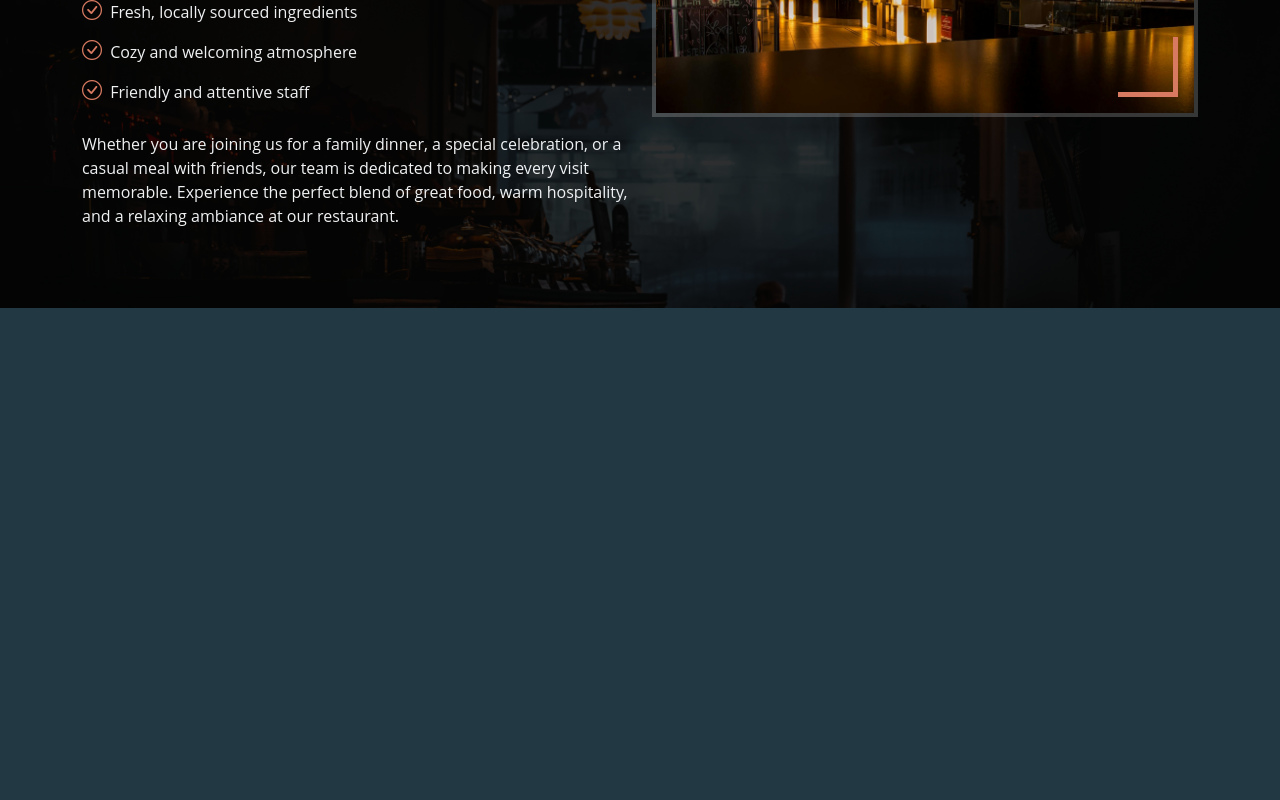
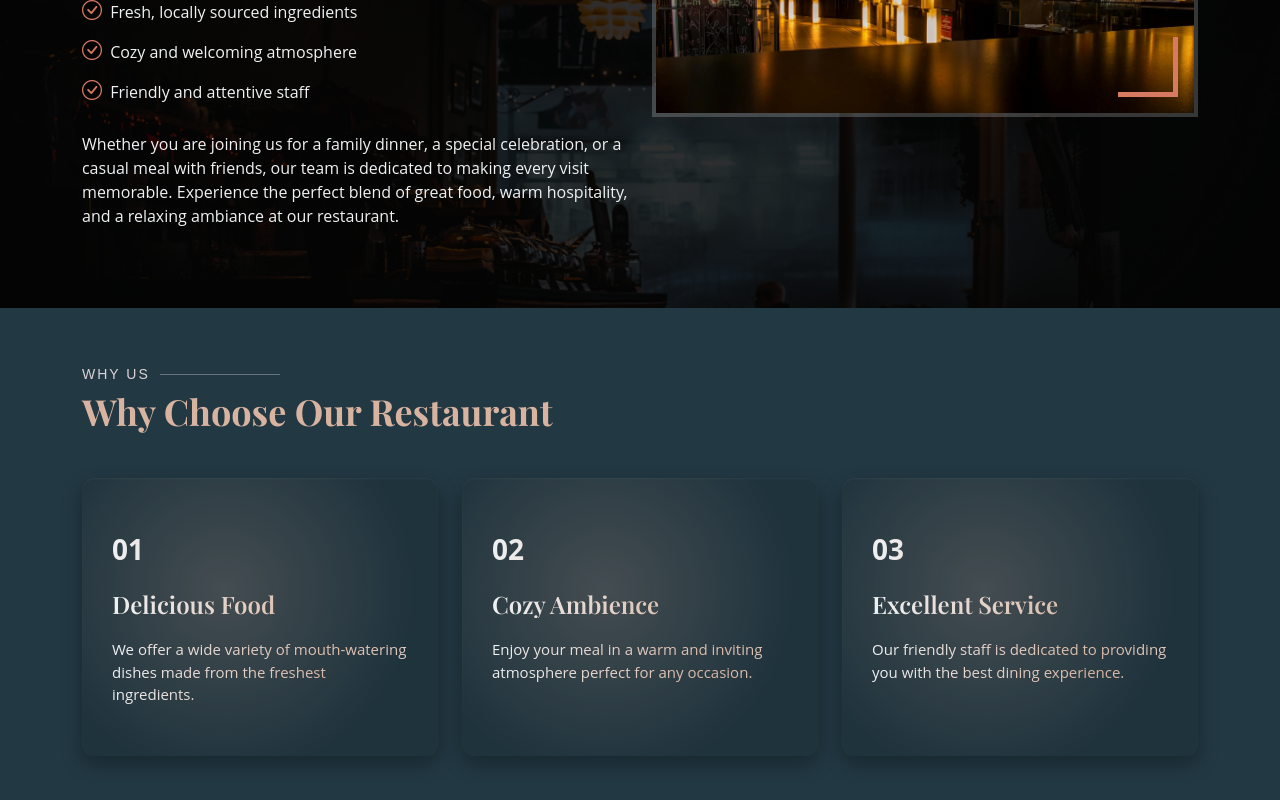
Before and after one commit to 21Kl3v1s21/Thief-Restaurant, a Next.js app: page / in a window 1280 px wide. Shown: the part 1074-1874 px from the top of the page. Before the commit the page ends 1382 px from the top, so only its background shows below. Built offline with nearby package versions, Linux system fonts and the light colour scheme.

Commit message:
Why become a superhero

```diff
--- /dev/null
+++ b/src/app/api/whyus/route.ts
@@ -0,0 +1,5 @@
+import { whyUs } from "@/app/data/data";
+
+export async function GET() {
+    return Response.json(whyUs);
+}
--- /dev/null
+++ b/src/app/components/SectionTitle.tsx
@@ -0,0 +1,11 @@
+import React from 'react'
+import './sectionTitle.css'
+
+export default function SectionTitle({title, subtitle} : {title:string; subtitle:string;}) {
+  return (
+    <div className='section-title'>
+        <h2>{title}</h2>
+        <p>{subtitle}</p>
+    </div>
+  )
+}
--- /dev/null
+++ b/src/app/components/WhyUsCard.tsx
@@ -0,0 +1,39 @@
+'use client'
+import React, { useRef } from 'react'
+
+type Props = {
+  item: {
+    id: number
+    title: string
+    content: string
+  }
+}
+
+export default function WhyUsCard({ item }: Props) {
+  const cardRef = useRef<HTMLDivElement>(null)
+
+  const handleMouseMove = (e: React.MouseEvent) => {
+    const card = cardRef.current
+    if (!card) return
+
+    const rect = card.getBoundingClientRect()
+    const x = ((e.clientX - rect.left) / rect.width) * 100
+    const y = ((e.clientY - rect.top) / rect.height) * 100
+
+    card.style.setProperty('--x', `${x}%`)
+    card.style.setProperty('--y', `${y}%`)
+  }
+
+  return (
+    <div
+      className="col-md-6 col-lg-4 d-flex"
+      onMouseMove={handleMouseMove}
+    >
+      <div className="box w-100" ref={cardRef}>
+        <span className='gradient-text'>{item.id.toString().padStart(2, '0')}</span>
+        <h4 className='gradient-text'>{item.title}</h4>
+        <p className='gradient-text'>{item.content}</p>
+      </div>
+    </div>
+  )
+}
--- a/src/app/components/nav.css
+++ b/src/app/components/nav.css
@@ -53,7 +53,7 @@
   opacity: 0;
   visibility: hidden;
   background: #223843;
-  box-shadow: 0px 0px 30px rgan(127, 137, 161, 0.25);
+  box-shadow: 0px 0px 30px rgba(127, 137, 161, 0.25);
   transition: 0.3s;
   border-radius: 4px;
 }
--- /dev/null
+++ b/src/app/components/sectionTitle.css
@@ -0,0 +1,33 @@
+.section-title {
+  padding-bottom: 40px;
+}
+
+.section-title h2 {
+  font-size: 14px;
+  font-weight: 500;
+  padding: 0;
+  line-height: 1px;
+  margin: 0 0 5px 0;
+  letter-spacing: 2px;
+  text-transform: uppercase;
+  color: #dbd3d8;
+  font-family: "Poppins", sans-serif;
+}
+
+.section-title h2::after {
+  content: "";
+  width: 120px;
+  height: 1px;
+  display: inline-block;
+  background: rgba(255, 255, 255, 0.3);
+  margin: 4px 10px;
+}
+
+.section-title p {
+  margin: 0;
+  margin: 0;
+  font-size: 36px;
+  font-weight: 700;
+  font-family: "Playfair Display", serif;
+  color: #d8b4a0;
+}
--- a/src/app/data/data.ts
+++ b/src/app/data/data.ts
@@ -48,3 +48,21 @@ export const navs = [
         active:false,
     },
 ];
+
+export const whyUs = [
+    {
+        id:1,
+        title:'Delicious Food',
+        content:'We offer a wide variety of mouth-watering dishes made from the freshest ingredients.'
+    },
+    {
+        id:2,
+        title:'Cozy Ambience',
+        content:'Enjoy your meal in a warm and inviting atmosphere perfect for any occasion.'
+    },
+    {
+        id:3,
+        title:'Excellent Service',
+        content:'Our friendly staff is dedicated to providing you with the best dining experience.'
+    }
+]
--- a/src/app/page.tsx
+++ b/src/app/page.tsx
@@ -1,11 +1,13 @@
 import About from "./sections/About";
 import Hero from "./sections/Hero";
+import WhyUs from "./sections/WhyUs";
 export default function Home() {
   return (
     <>
     <Hero />
     <main id="main">
       <About/>
+      <WhyUs/>
     </main>
     </>
   );
--- /dev/null
+++ b/src/app/sections/WhyUs.tsx
@@ -0,0 +1,31 @@
+import React from 'react'
+import './whyUs.css'
+import WhyUsCard from '../components/WhyUsCard'
+import SectionTitle from '../components/SectionTitle'
+
+type WhyUsItem = {
+  id: number
+  title: string
+  content: string
+}
+
+async function getWhyUsData() {
+  const res = await fetch('http://localhost:3000/api/whyus')
+  return res.json()
+}
+
+export default async function WhyUs() {
+  const items: WhyUsItem[] = await getWhyUsData()
+
+  return (
+    <section id="why-us" className="why-us">
+      <div className="container">
+        <SectionTitle title="Why Us" subtitle="Why Choose Our Restaurant" />
+        <div className="row justify-content-center">
+          {items?.length > 0 &&
+            items.map((item) => <WhyUsCard key={item.id} item={item} />)}
+        </div>
+      </div>
+    </section>
+  )
+}
--- /dev/null
+++ b/src/app/sections/whyUs.css
@@ -0,0 +1,82 @@
+.why-us .box {
+  padding: 50px 30px;
+  background: radial-gradient(
+      circle at var(--x, 40%) var(--y, 40%),
+      rgba(216, 180, 160, 0.2),
+      transparent 70%
+    ),
+    linear-gradient(to bottom, #1f333d, #1f333d);
+
+  border-radius: 12px;
+  overflow: hidden;
+  position: relative;
+  box-shadow: 0 8px 20px rgba(0, 0, 0, 0.3),
+    /* bottom shadow */ 0 1px 2px rgba(255, 255, 255, 0.05) inset; /* inner glow */
+  transition: transform 0.3s ease, box-shadow 0.3s ease;
+  transform-style: preserve-3d;
+}
+
+.why-us .box:hover {
+  transform: translateY(-6px);
+  box-shadow: 0 12px 30px rgba(0, 0, 0, 0.4),
+    0 1px 2px rgba(255, 255, 255, 0.1) inset;
+}
+
+.why-us .box span {
+  display: block;
+  font-size: 28px;
+  font-weight: 700;
+  color: #d8b4a0;
+}
+
+.why-us .box h4 {
+  font-size: 24px;
+  font-weight: 600;
+  padding: 0;
+  margin: 20px 0;
+  color: #eff1f3;
+}
+
+.why-us .box p {
+  color: #eff1f3;
+  font-size: 15px;
+  margin: 0;
+  padding: 0;
+}
+
+.why-us .box span,
+.why-us .box h4,
+.why-us .box p {
+  background: radial-gradient(
+    circle at var(--x, 50%) var(--y, 50%),
+    #d8b4a0,
+    #eff1f3
+  );
+  background-size: 150% 150%;
+  background-repeat: no-repeat;
+  background-clip: text;
+  -webkit-background-clip: text;
+  color: transparent;
+  transition: background 0.2s ease;
+}
+
+.gradient-text {
+  background: radial-gradient(
+    circle at var(--x, 50%) var(--y, 50%),
+    #d8b4a0,
+    #eff1f3,
+    #1f333d
+  );
+  background-clip: text;
+  -webkit-background-clip: text;
+  color: transparent;
+  transition: background-position 0.2s ease;
+}
+
+@supports not (-webkit-background-clip: text) {
+  .why-us .box span,
+  .why-us .box h4,
+  .why-us .box p {
+    color: #d8b4a0;
+  }
+}
```
